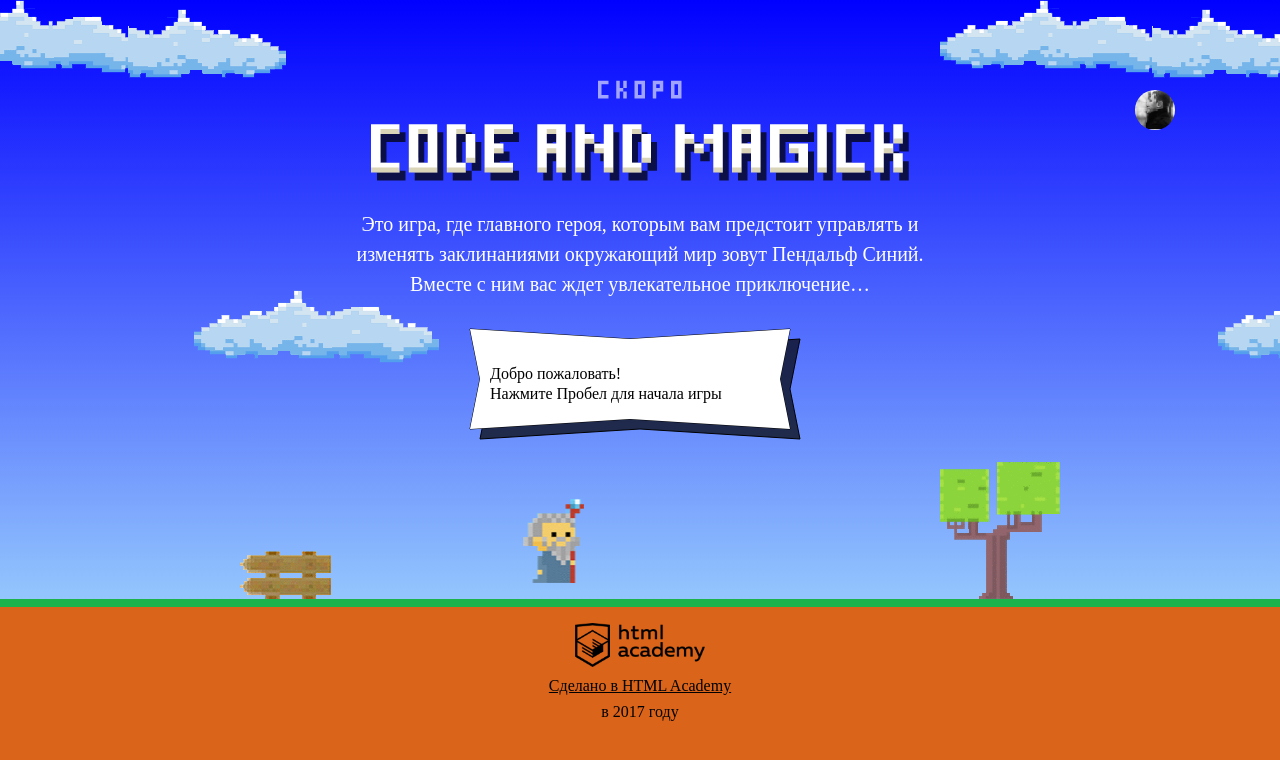
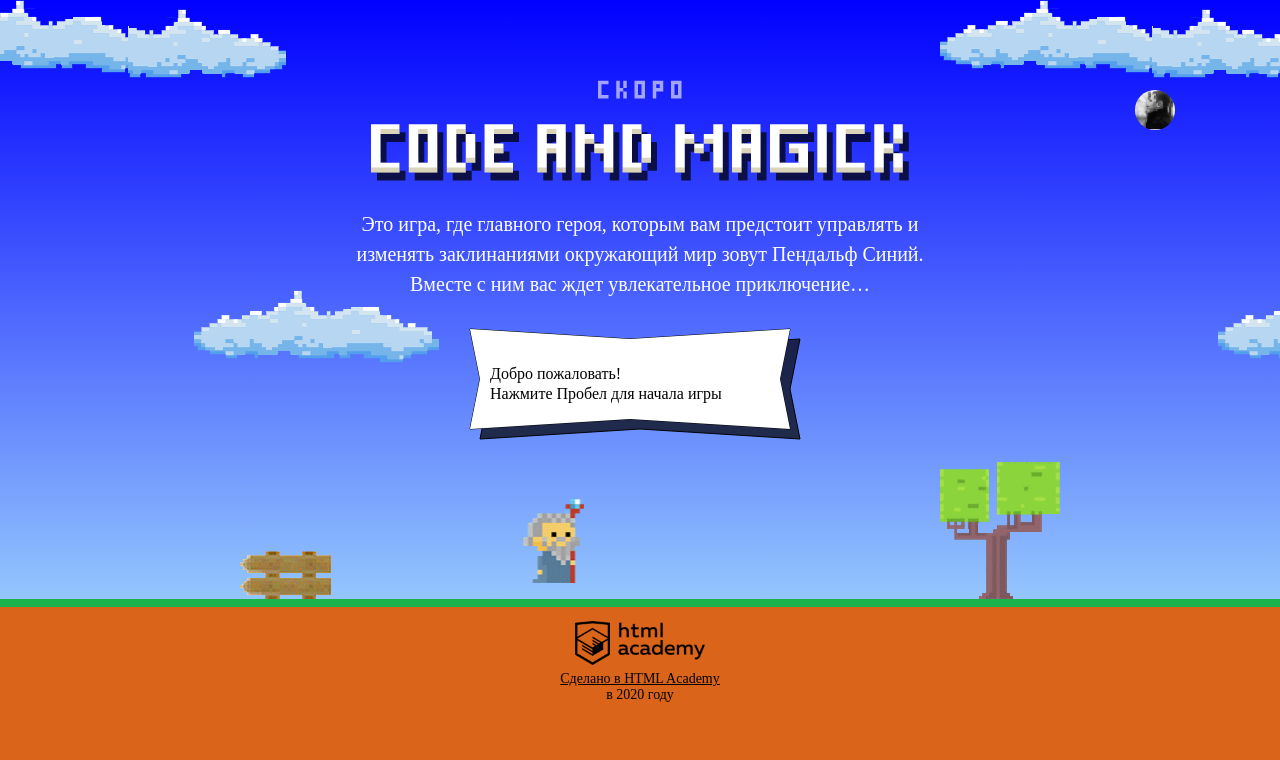
Before and after one commit to romanver777/codeMagic, a website built with Parcel: page index.html in a window 1280 px wide. Built offline with nearby package versions, Linux system fonts and the light colour scheme; a web font is replaced by a local one.

Commit message:
исправлена верстка, добавлены тесты для js

```diff
--- a/css/main.css
+++ b/css/main.css
@@ -379,8 +379,7 @@ input[type=radio]:checked + .reviews-filter-item {
 }
 
 footer {
-  font-size: 16px;
-  line-height: 1.6;
+  font-size: 14px;
   text-align: center;
   color: #000000;
 }
@@ -391,7 +390,6 @@ footer a {
 
 footer p {
   margin-bottom: 0;
-  padding-bottom: 20px;
 }
 
 .overlay-container,
--- a/index.html
+++ b/index.html
@@ -162,7 +162,7 @@
 
 <footer>
   <p><a href="http://htmlacademy.ru" class="footer-link"><img src="img/htmlacademy-logo.png" alt="HTML Academy"
-                                                              width="130">Сделано в HTML Academy</a>в 2017 году</p>
+                                                              width="130">Сделано в HTML Academy</a>в 2020 году</p>
 </footer>
 
 <template id="similar-wizard-template" style="display: none">
@@ -182,6 +182,7 @@
 </template>
 
 <script src="js/startSettings.js"></script>
+<script src="js/stat.js"></script>
 <script src="js/game.js"></script>
 
 </body>
--- a/package.json
+++ b/package.json
@@ -10,8 +10,8 @@
     "parcel-bundler": "^1.12.4"
   },
   "scripts": {
-    "test": "eslint js/main.js",
-    "fix": "eslint js/main.js --fix",
+    "test": "eslint js/",
+    "fix": "eslint js/ --fix",
     "dev": "parcel index.html",
     "build": "parcel build index.html"
   },
```
Also changed, not shown: 1 other file.
